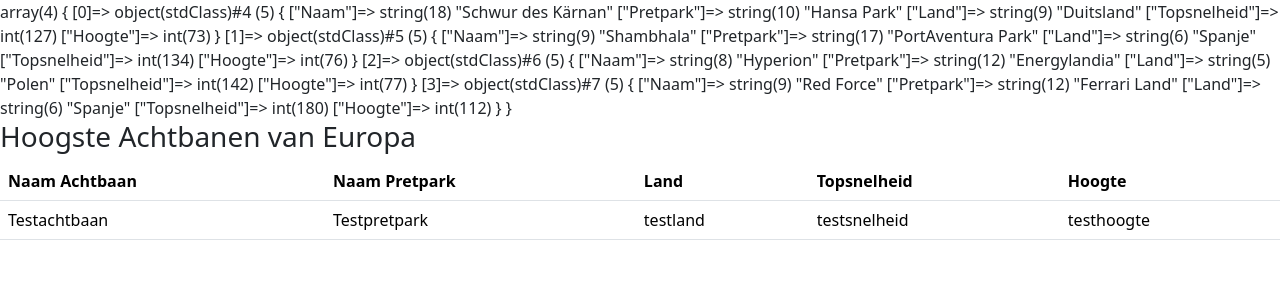
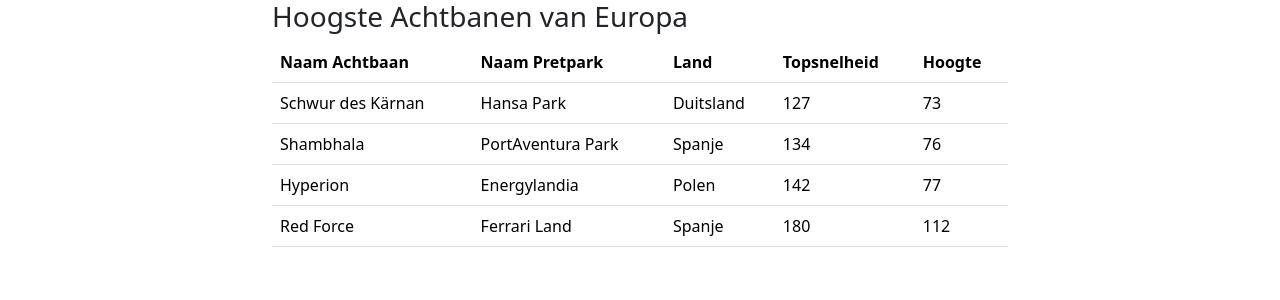
Before and after one commit to adruijter/crud-php-mysql-pdo-2408c, a PHP site: page / in a window 1280 px wide. Shown: the top 300 px of the page. Run offline with PHP 8.4, Linux system fonts and the light colour scheme; data comes from the database, SQL or seed files in the repository.

Commit message:
Laatste commit les

```diff
--- a/index.php
+++ b/index.php
@@ -49,7 +49,7 @@ $statement->execute();
  */
 $result = $statement->fetchAll(PDO::FETCH_OBJ);
 
-var_dump($result);
+// var_dump($result);
 
 ?>
 
@@ -63,8 +63,17 @@ var_dump($result);
     <link rel="shortcut icon" href="img/favicon.ico" type="image/x-icon">
   </head>
   <body>
-    <h3>Hoogste Achtbanen van Europa</h3>
+    <div class="container">
 
+      <div class="row">
+        <div class="col-2"></div>
+        <div class="col-8"><h3>Hoogste Achtbanen van Europa</h3></div>
+        <div class="col-2"></div>
+      </div>
+
+      <div class="row">
+        <div class="col-2"></div>
+        <div class="col-8">
           <table class="table table-hover">
             <thead>
                 <th>Naam Achtbaan</th>
@@ -74,15 +83,26 @@ var_dump($result);
                 <th>Hoogte</th>
             </thead>
             <tbody>
+              <?php foreach($result as $achtbaan) : ?>
                       <tr>
-            <td>Testachtbaan</td>
-            <td>Testpretpark</td>
-            <td>testland</td>
-            <td>testsnelheid</td>
-            <td>testhoogte</td>
+                        <td><?= $achtbaan->Naam ?></td>
+                        <td><?= $achtbaan->Pretpark ?></td>
+                        <td><?= $achtbaan->Land ?></td>
+                        <td><?= $achtbaan->Topsnelheid ?></td>
+                        <td><?= $achtbaan->Hoogte ?></td>
                       </tr>
+              <?php endforeach; ?>
             </tbody>
           </table>
+        </div>
+        <div class="col-2"></div>
+      </div>
+
+
+
+
+
+    </div>
 
 
     <script src="https://cdn.jsdelivr.net/npm/bootstrap@5.3.3/dist/js/bootstrap.bundle.min.js" integrity="sha384-YvpcrYf0tY3lHB60NNkmXc5s9fDVZLESaAA55NDzOxhy9GkcIdslK1eN7N6jIeHz" crossorigin="anonymous"></script>
```
Also changed, not shown: test.php (+12 -1 lines). Lines whose indentation alone changed are shown as unchanged.
